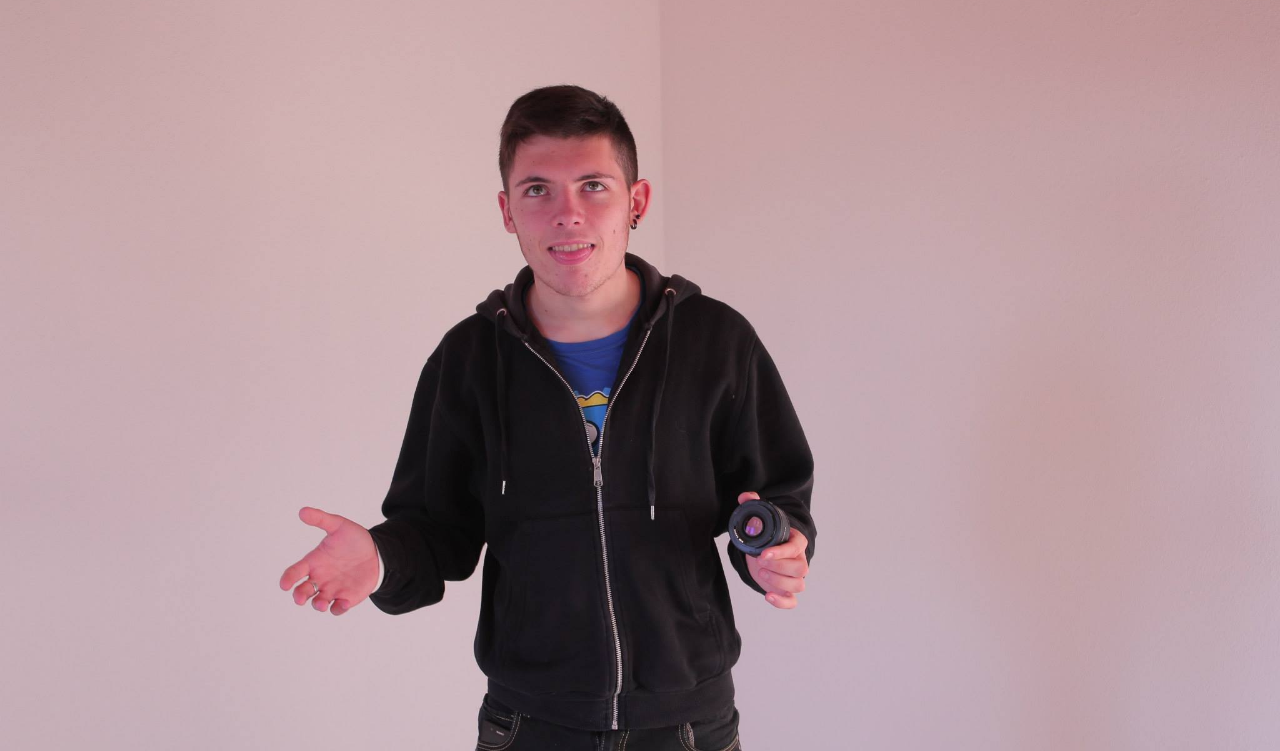
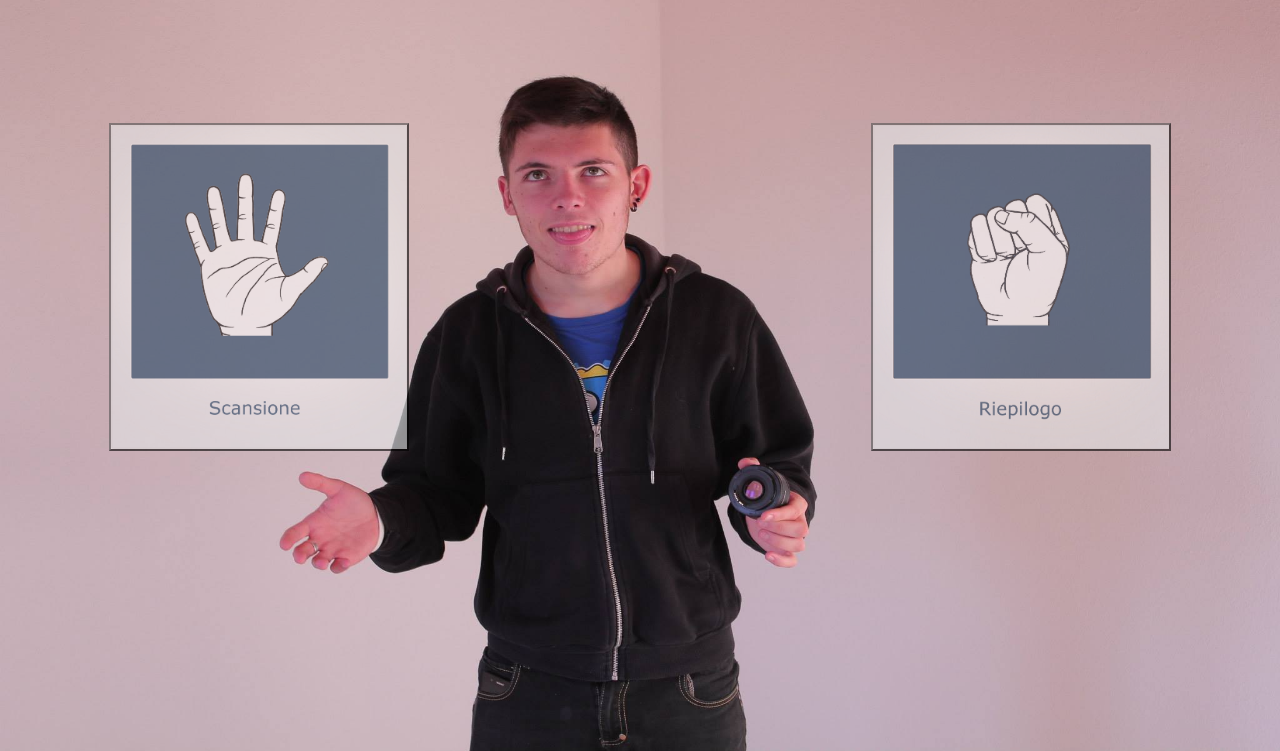
Before and after one commit to silviafrau/batProject, a plain HTML site: page interfaccia/interfaccia.html in a window 1280 px wide. Shown: the part 49-800 px from the top of the page. Drawn offline with Linux system fonts and the light colour scheme; files whose address does not match are found by name.

Commit message:
Home page "completa" e pulsanti terminati

```diff
--- a/interfaccia/client/grafica.css
+++ b/interfaccia/client/grafica.css
@@ -16,7 +16,7 @@ img{
     top :0px;
     z-index: -1;
     width: 100%;
-    height: auto;
+    height: 100%;
     opacity: 300%;
 
 }
@@ -25,21 +25,25 @@ body{
     background-image: url(C:\Users\quontini\Desktop\Internato\interfaccia\gay.jpg);
 }
 
-.bottone{
+.bot_riepilogo{
 
 	background-color: url(./PolFrame_close.jpg);
-	width : 150px;
-	height : 100px;
+    background-size: cover;
+	width : 300px; /*prop 1 : 1,095*/
+	height : 328px;
 	float: right;
-	margin-top: 100%;
-	margin-right: 100%;
+	margin-top: 10%;
+	margin-right: 8%;
+    opacity : 0.6;
 }
 
-.bottone1{
+.bot_scan{
+	background-color: url(./PolFrame_close.jpg);
+    background-size: cover;
+	width : 300px; /*prop 1 : 1,095*/
+	height : 328px;
 	float: left;
-	background-color: url(./PolFrame_open.jpg);
-	width : 150px;
-	height : 100px;
-	margin-top: 12%;
-	margin-left: 10%;
+	margin-top: 10%;
+	margin-left: 8%;
+    opacity : 0.6;
 }
--- a/interfaccia/interfaccia.html
+++ b/interfaccia/interfaccia.html
@@ -10,10 +10,10 @@
             </div>
         </div>
 		<div>
-			<input type="submit" value='' class='bottone' style="background-image: url(PolFrame_close.jpg)" onclick="window.location.href='riepilogo.html'" />
+			<input type="submit" value='' class='bot_riepilogo' style="background-image: url(PolFrame_close.jpg)"  onclick="window.location.href='riepilogo.html'" />
 		</div>
 		<div>
-			<input type="submit" value='' class='bottone1' style="background-image: url(PolFrame_open.jpg)" onclick="window.location.href='startscan.html'"  />
+			<input type="submit" value='' class='bot_scan' style="background-image: url(PolFrame_open.jpg)" onclick="window.location.href='startscan.html'"  />
 		</div>
 
         <img src="./gay.jpg">
```
Also changed, not shown: interfaccia/BatmanForeverAlternate.ttf (deleted), interfaccia/download.jpg (deleted), interfaccia/pugno_rosso.png (deleted), 1 other file.
